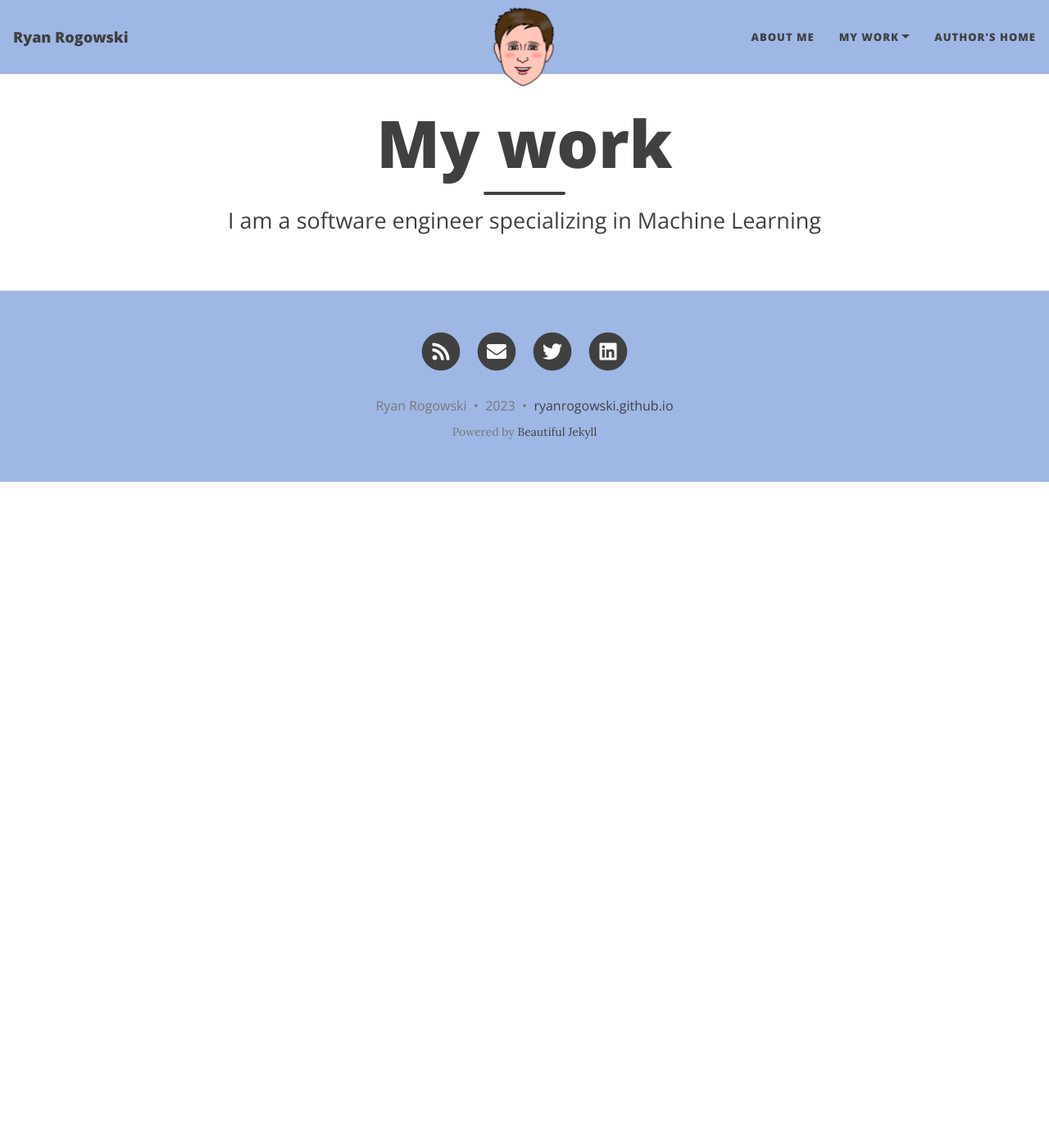
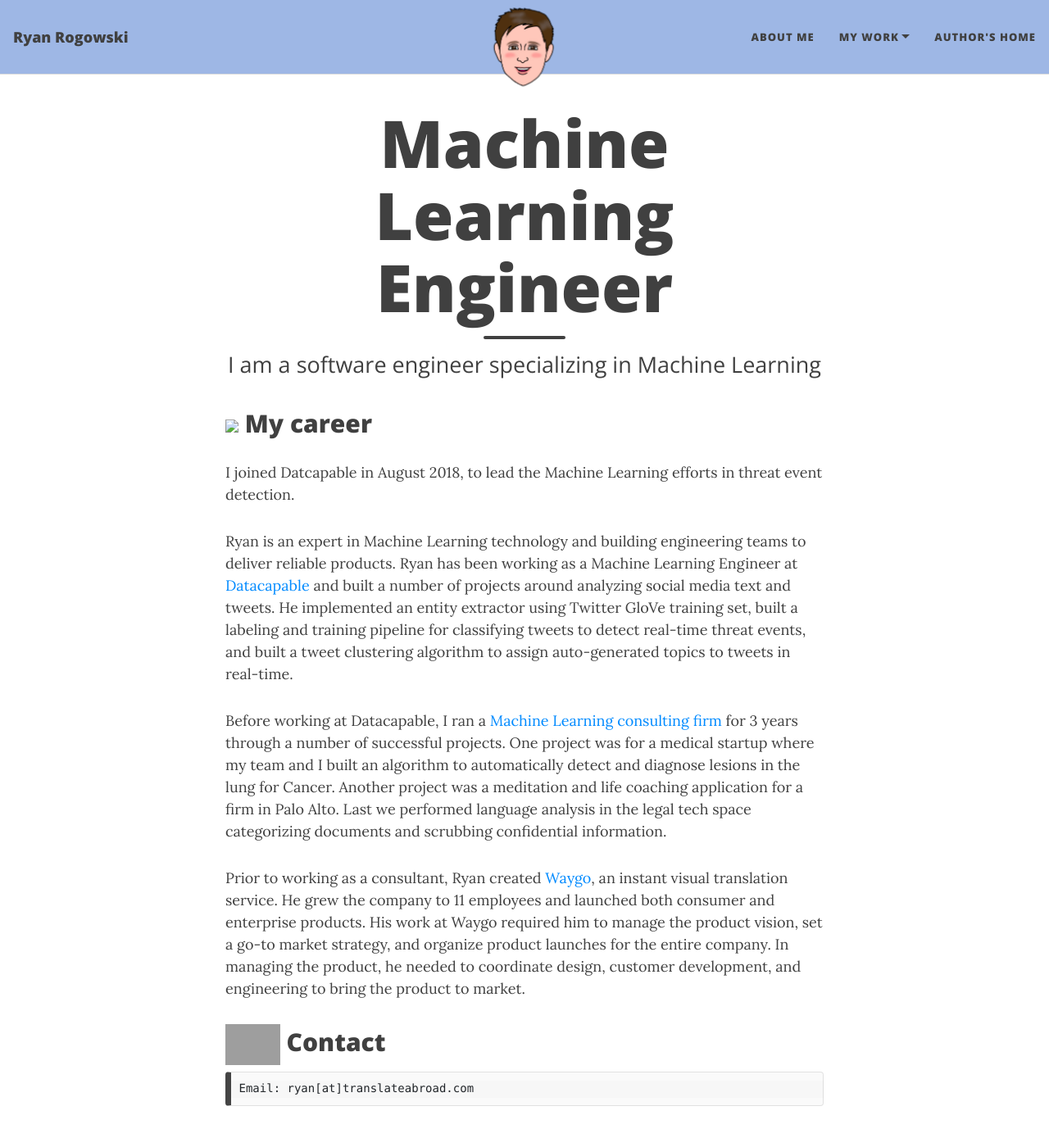
Before and after one commit to RyanRogowski/RyanRogowski.github.io, a Jekyll site: the page built from index.html, in a window 1280 px wide and 1400 px high. Shown: the top 1389 px of the window at 82% size. Built offline with Jekyll 4.4.1, drawn with Linux system fonts in a browser that asks for light colours; nearby versions of some CDN libraries; the list of posts is cut into pages by our own code; grey boxes are pictures that could not be loaded.

Commit message:
add home page info, change config settings

```diff
--- a/_config.yml
+++ b/_config.yml
@@ -22,7 +22,7 @@ author: Ryan Rogowski
 navbar-links:
   About Me: "aboutme"
   My Work:
-    - Waygo: "https://waygoapp.com"
+    - Waygo: "http://waygoapp.com"
     - Datacapable: "https://www.datacapable.com/"
   Author's home: "https://ryanrogowski.github.io"
 
--- a/index.html
+++ b/index.html
@@ -1,5 +1,14 @@
 ---
 layout: home
-title: My work
+title: Machine Learning Engineer
 subtitle: I am a software engineer specializing in Machine Learning
 ---
+<h2 id="-my-career"><img src="../img/career.png" height="50px" /> My career</h2>
+
+<p>I joined Datcapable in August 2018, to lead the Machine Learning efforts in threat event detection.</p>
+<p>Ryan is an expert in Machine Learning technology and building engineering teams to deliver reliable products. Ryan has been working as a Machine Learning Engineer at <a href="http://www.datacapable.com/">Datacapable</a> and built a number of projects around analyzing social media text and tweets. He implemented an entity extractor using Twitter GloVe training set, built a labeling and training pipeline for classifying tweets to detect real-time threat events, and built a tweet clustering algorithm to assign auto-generated topics to tweets in real-time.</p>
+<p>Before working at Datacapable, I ran a <a href="http://www.translateabroad.com/">Machine Learning consulting firm</a> for 3 years through a number of successful projects. One project was for a medical startup where my team and I built an algorithm to automatically detect and diagnose lesions in the lung for Cancer. Another project was a meditation and life coaching application for a firm in Palo Alto. Last we performed language analysis in the legal tech space categorizing documents and scrubbing confidential information.</p>
+<p>Prior to working as a consultant, Ryan created <a href="http://www.waygoapp.com/">Waygo</a>, an instant visual translation service. He grew the company to 11 employees and launched both consumer and enterprise products. His work at Waygo required him to manage the product vision, set a go-to market strategy, and organize product launches for the entire company. In managing the product, he needed to coordinate design, customer development, and engineering to bring the product to market.</p>
+<h2 id="-contact"><img src="../img/contact.png" height="50px" /> Contact</h2>
+<div class="language-plaintext highlighter-rouge"><div class="highlight"><pre class="highlight"><code>Email: ryan[at]translateabroad.com
+</code></pre></div></div>
```
Also changed, not shown: assets/img/career.png (added), assets/img/news.png (added).
